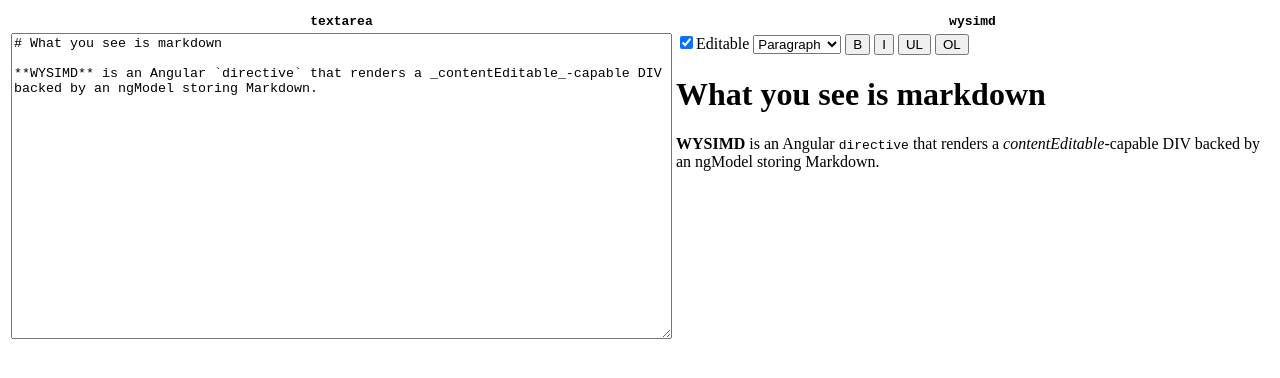
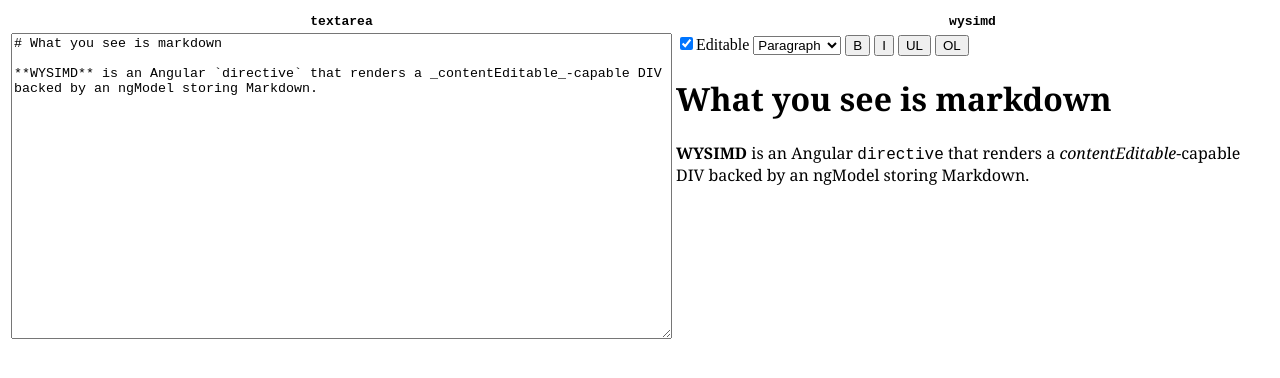
Before and after one commit to moof2k/angular-wysimd, a website: page index.html in a window 1280 px wide. Drawn offline with nearby package versions, Linux system fonts and the light colour scheme.

Commit message:
Default font Georgia

```diff
--- a/index.html
+++ b/index.html
@@ -15,6 +15,10 @@
 		});
 	</script>
 	<style>
+	    wysimd {
+    	    font-family: Georgia, serif;
+    		font-size: 16px;
+	    }
 		wysimd:focus {
 		    outline: 0 none;
 		}
```
